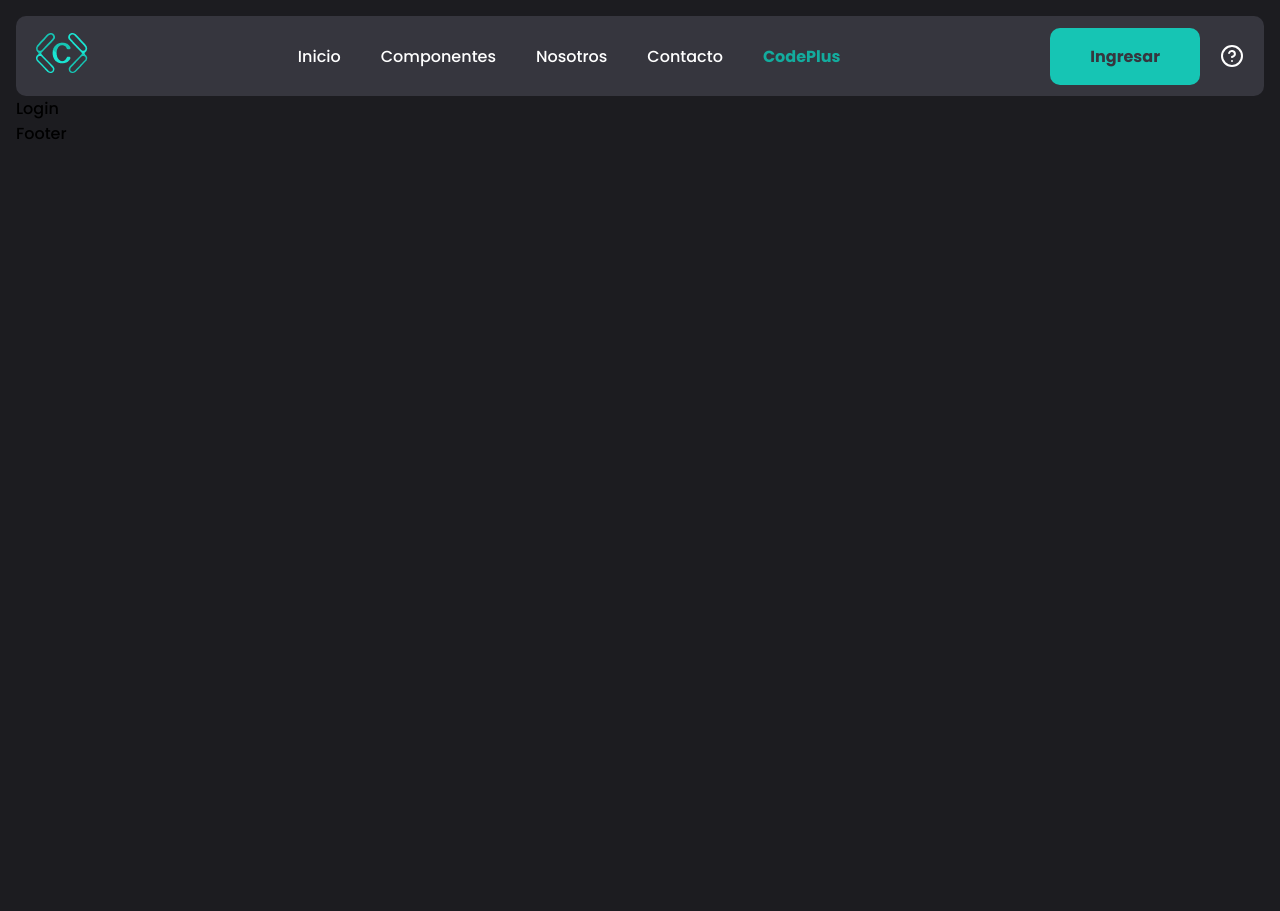
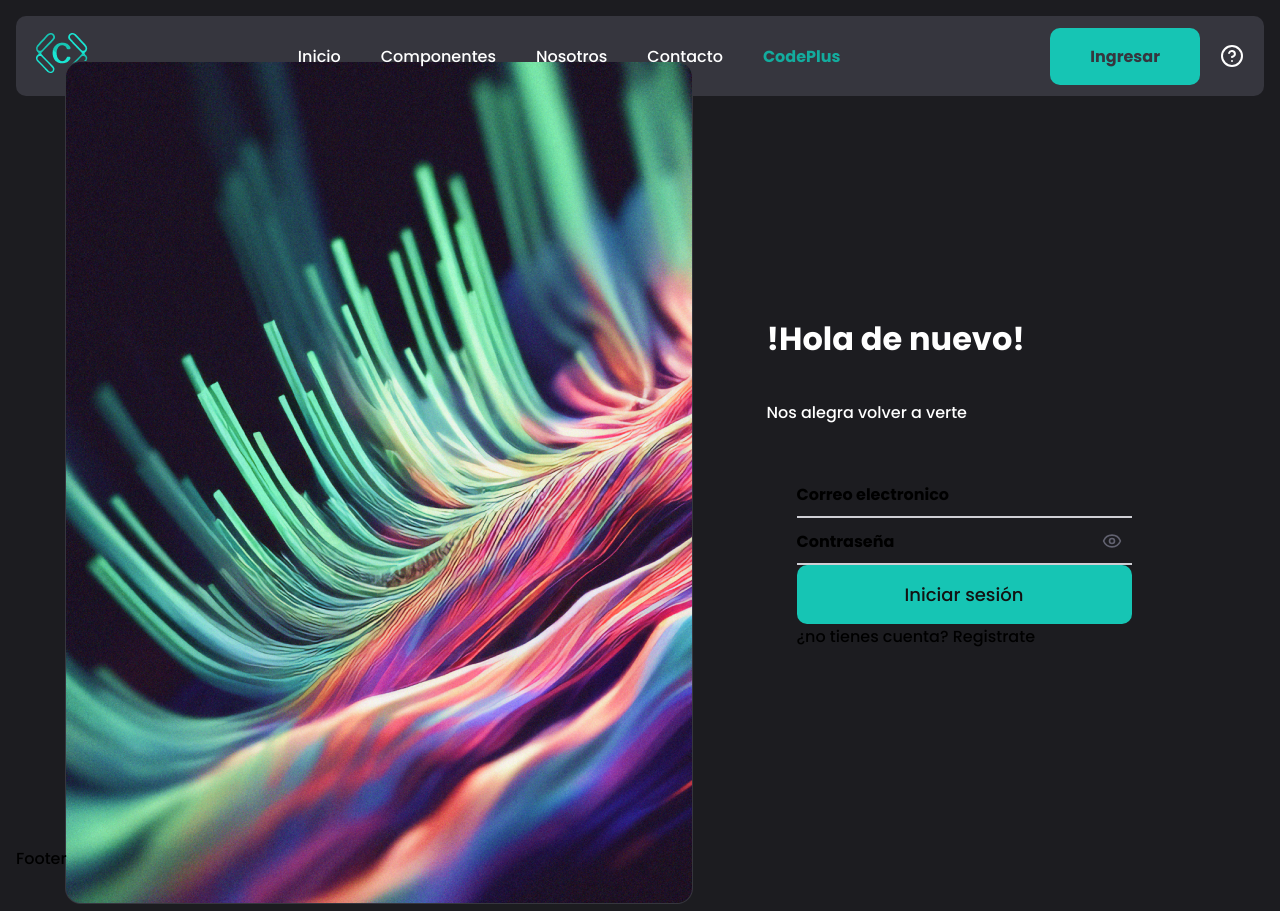
Before and after one commit to No-Country-simulation/s17-01-ft-node-react, a Next.js app in the folder frontend/: page /Auth/login in a window 1280 px wide. Before the commit the page ends 800 px from the top, so only its background shows below. Built offline with nearby package versions, Linux system fonts and the light colour scheme.

Commit message:
feat: Agrega componente de login

```diff
--- a/frontend/components/Login/index.tsx
+++ b/frontend/components/Login/index.tsx
@@ -1,5 +1,50 @@
+"use client";
 import styles from "./styles.module.css";
+import { Button, Inputs } from "@/ui-atoms";
 
 export function Login() {
-    return <div>Login</div>
-};
+
+  const handleLogin = (e) => {
+    e.preventDefault();
+  }
+
+
+  return (
+    <div className={styles.login_page}>
+      <div>
+        <img src="/background_image.png" alt=""/>
+      </div>
+
+      <div className={styles.login_container}>
+        <h1 className={styles.h1}>!Hola de nuevo!</h1>
+        <p className={styles.p}>Nos alegra volver a verte</p>
+
+        <form onSubmit={handleLogin} className={styles.form}>
+          <Inputs
+            label="Correo electronico"
+            name="email"
+            type="email"
+            placeholder="Ej. ejemplo@gmail.com"
+            onChange={() => console.log("hola")}
+          />
+          <Inputs
+            label="Contraseña"
+            name="password"
+            type="password"
+            placeholder="Ingrese su contraseña"
+            onChange={() => console.log("")}
+          />
+          <Button
+            variant="main"
+            type="submit"
+            onClick={() => console.log("login...")}
+          >
+            Iniciar sesión
+          </Button>
+
+          <span>¿no tienes cuenta? Registrate</span>
+        </form>
+      </div>
+    </div >
+  );
+}
--- a/frontend/components/Login/styles.module.css
+++ b/frontend/components/Login/styles.module.css
@@ -0,0 +1,36 @@
+.h1, .p {
+  color: var(--neutral-1)
+}
+
+.inputs {
+  color: var(--neutral-1);
+}
+
+.login_page {
+  display: flex;
+  flex-direction: row;
+  justify-content: center;
+  align-items: center;
+  margin-top: 30px;
+  height: 90vh;
+}
+
+.login_container {
+  display: flex;
+  flex-direction: column;
+  justify-content: space-between;
+  margin-left: 20px;
+  padding: 74px 54px;
+}
+
+.form {
+  padding: 20px;
+  display: flex;
+  flex-direction: column;
+  justify-content: space-around;
+  margin: 10px;
+}
+
+.Inputs {
+  padding: 10px;
+}
--- a/frontend/components/Navbar/index.tsx
+++ b/frontend/components/Navbar/index.tsx
@@ -36,7 +36,7 @@ export function Navbar() {
         <span className={styles.underline} ref={underlineRef}></span>
       </div>
       <div className={styles.actions}>
-        <Link href="/login" className={styles.loginButton}>
+        <Link href="/Auth/login" className={styles.loginButton}>
           Ingresar
         </Link>
         <CircleHelpIcon color="#FFFFFF" width={24} height={24} />
```
Also changed, not shown: frontend/public/background_image.png (added).
